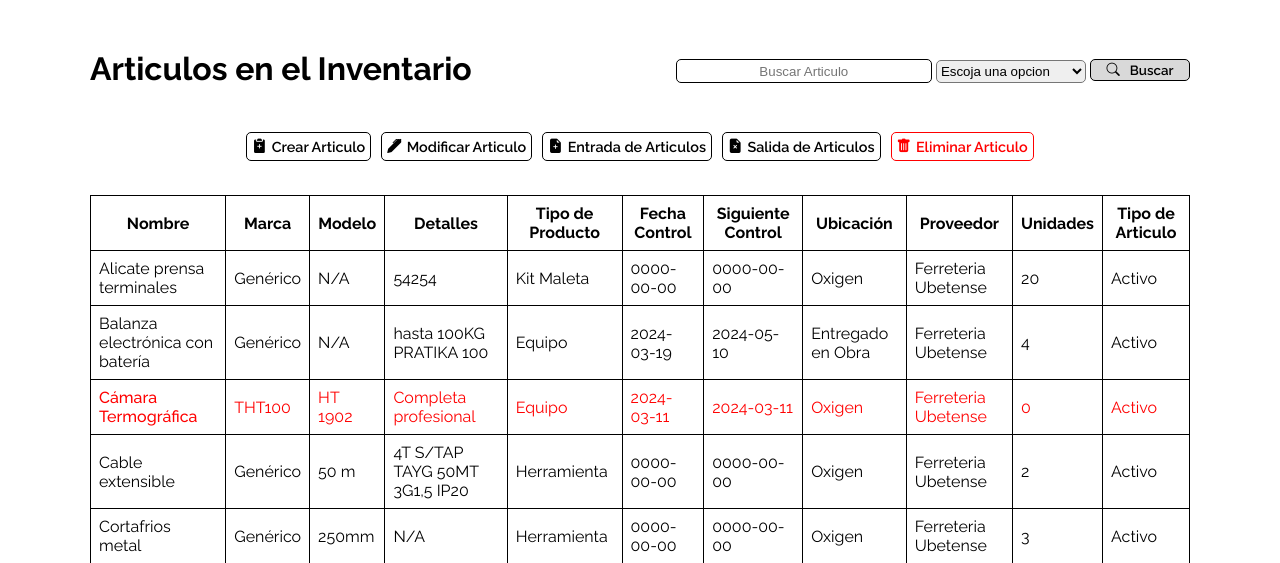
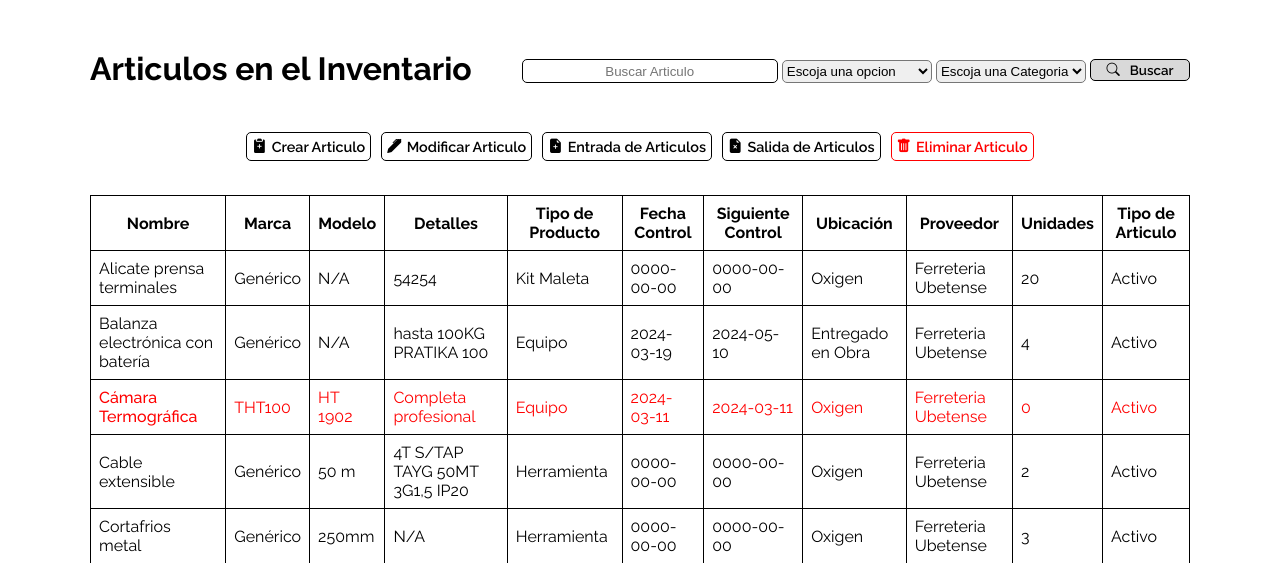
Before and after one commit to Mafegar/oxigendc-inventario, a PHP site: page /templates/admin/anadir_articulo.php in a window 1280 px wide. Shown: the part 81-644 px from the top of the page. Run offline with PHP 8.4, Linux system fonts and the light colour scheme; a user stored in the database is signed in; data comes from the database, SQL or seed files in the repository.

Commit message:
Subida final trabajo 27/03/2024

```diff
--- a/templates/admin/anadir_articulo.php
+++ b/templates/admin/anadir_articulo.php
@@ -20,6 +20,10 @@
     if(isset($_POST["boton-buscar"])){
         $busuqeda = $_POST["barra-buscar"];
         $tipo_articulo = $_POST["buscar-tipo-arti"];
+        $buscar_categoria = $_POST["buscar-categoria"];
+
+
+
 
         if($tipo_articulo == "Equipo") {
             // Consultamos la base de bbdd para obeter los articulos de tipo Equipo.
@@ -36,13 +40,29 @@
             $sqlBuscarArticulo = "SELECT * FROM articulos WHERE tipo_producto = 'Herramienta'";
             $result = mysqli_query($conn, $sqlBuscarArticulo);
 
+        } else if($buscar_categoria == "cable"){
+            // Consultamos la base de bbdd para obeter los articulos que sean de la Categoria Cable.
+            $sqlBuscarArticulo = "SELECT * FROM articulos WHERE categoria_ident  LIKE 'CAB%'";
+            $result = mysqli_query($conn, $sqlBuscarArticulo);
+
+        } else if($buscar_categoria == "martillo") {
+            // Consultamos la base de bbdd para obeter los articulos que sean de la Categoria Martillo.
+            $sqlBuscarArticulo = "SELECT * FROM articulos WHERE categoria_ident LIKE 'MRT%'";
+            $result = mysqli_query($conn, $sqlBuscarArticulo);
+
+        } else if($buscar_categoria == "llave"){
+            // Consultamos la base de bbdd para obeter los articulos que sean de la Categoria llave.
+            $sqlBuscarArticulo = "SELECT * FROM articulos WHERE categoria_ident LIKE 'LLV%'";
+            $result = mysqli_query($conn, $sqlBuscarArticulo);
+
         } else {
             // Consultamos la bbdd para obtener los articulos que busque el usuario a traves de la barra de busqueda.
             $sqlBuscarArticulo = "SELECT * FROM articulos WHERE nombre LIKE '%$busuqeda%'";
             $result = mysqli_query($conn, $sqlBuscarArticulo);
         }
+    }
 
-    }
+
 
     // Hacemos una consulta a la base de datos para obtener los articulos y hacer entradas.
     $sqlHacerEntrada = "SELECT * FROM articulos";
@@ -264,7 +284,7 @@
             height: 20px;
         }
 
-        #buscar-tipo-arti{
+        #buscar-tipo-arti, #buscar-categoria{
             width: 150px;
             height: 23px;
             border-radius: 5px;
@@ -493,6 +513,12 @@
                             <option value="Equipo">Equipo</option>
                             <option value="Kit">Kit Maleta</option>
                             <option value="Herramienta">Herramienta</option>
+                        </select>
+                        <select name="buscar-categoria" id="buscar-categoria">
+                            <option value="">Escoja una Categoria</option>
+                            <option value="cable">Cables</option>
+                            <option value="martillo">Martillos</option>
+                            <option value="llave">Llaves</option>
                         </select>
 
                         <button type="submit" name="boton-buscar" id="boton-buscar"><i class="bi bi-search">Buscar</i></button>
```
Also changed, not shown: templates/ver_movimientos.php (+26 -0 lines).
